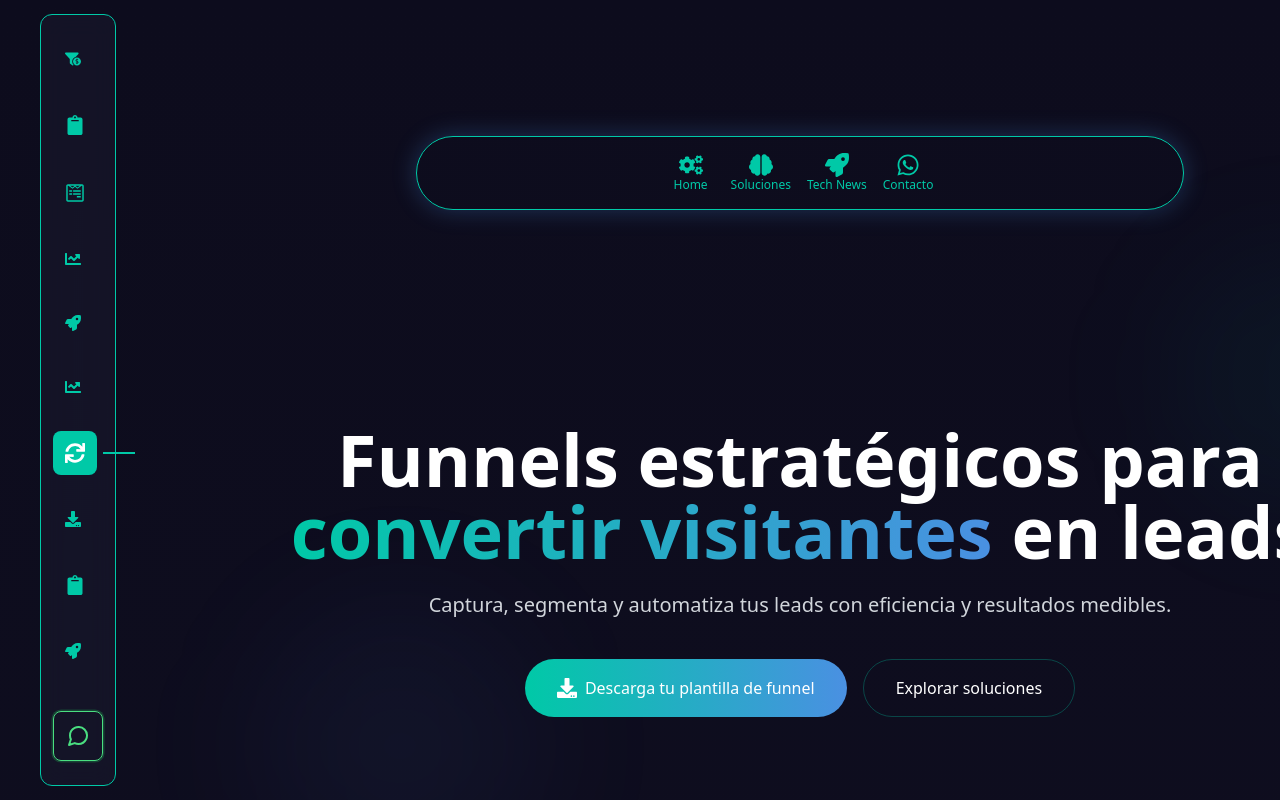
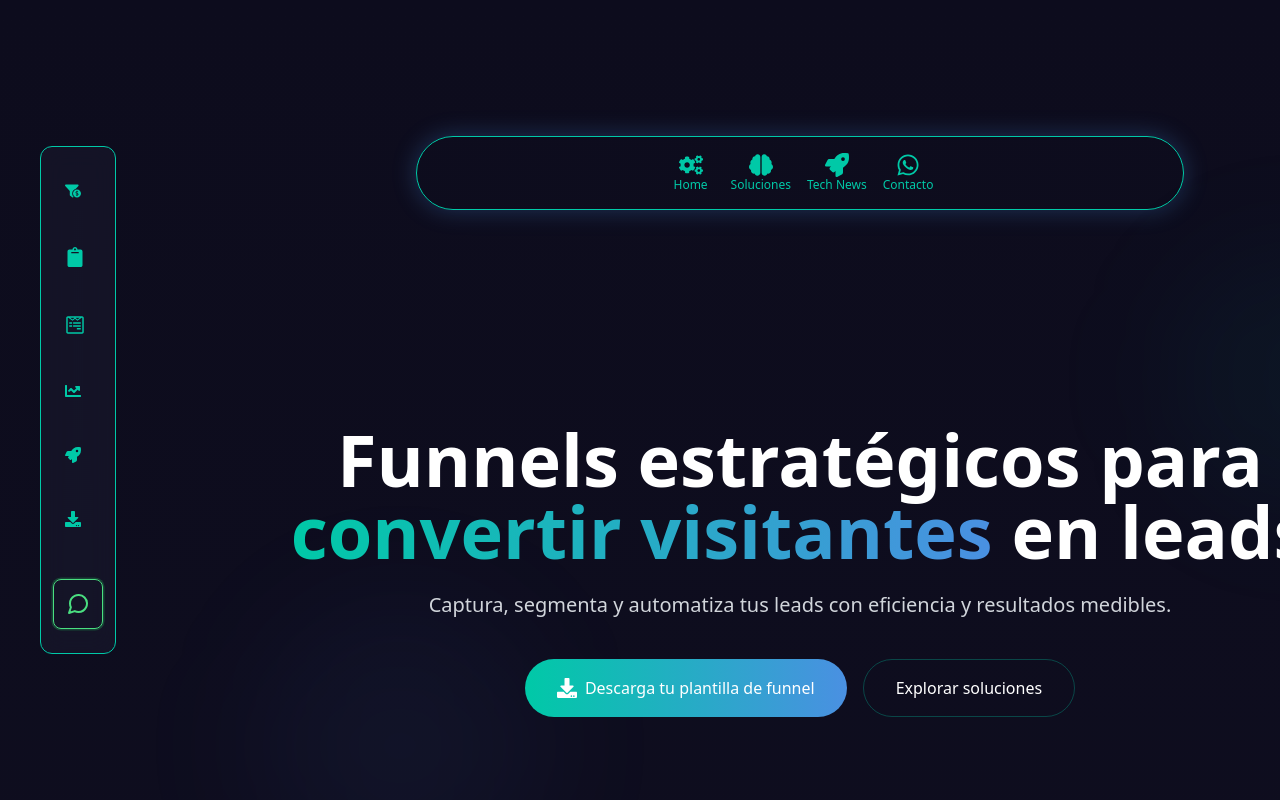
Before and after one commit to deivipluss/landing, a Next.js app: page /funnels-leads in a window 1280 px wide. Shown: the top 800 px of the page. Built offline with nearby package versions, Linux system fonts and the light colour scheme.

Commit message:
Reducción de íconos en sidebar a 6 + WhatsApp (7 en total) en páginas de funnels y entrenamiento ejecutivo

```diff
--- a/app/entrenamiento-ejecutivo/page.tsx
+++ b/app/entrenamiento-ejecutivo/page.tsx
@@ -73,10 +73,6 @@ export default function EntrenamientoEjecutivoPage() {
     { id:'services', label:'Servicios', icon:<FaUsersCog size={20}/> },
     { id:'impact', label:'Impacto', icon:<FaChartLine size={20}/> },
     { id:'roadmap', label:'Roadmap', icon:<FaChartBar size={20}/> },
-    { id:'trust', label:'Confianza', icon:<FaHandsHelping size={20}/> },
-    { id:'persuasion', label:'Persuasión', icon:<FaLightbulb size={20}/> },
-    { id:'leadMagnet', label:'Lead Magnet', icon:<FaClipboardList size={20}/> },
-    { id:'faq', label:'FAQ', icon:<FiHelpCircle size={20}/> },
     { id:'final', label:'Contacto', icon:<FaArrowUp size={20}/> },
   ];
 
--- a/app/funnels-leads/page.tsx
+++ b/app/funnels-leads/page.tsx
@@ -74,11 +74,7 @@ export default function Page() {
     { id: 'services', label: 'Servicios', icon: <FaWpforms size={20} /> },
     { id: 'metrics', label: 'Métricas', icon: <FaChartLine /> },
     { id: 'roadmap', label: 'Roadmap', icon: <FaRocket /> },
-    { id: 'trust', label: 'Confianza', icon: <FaChartLine /> },
-    { id: 'persuasion', label: 'Persuasión', icon: <FaSync size={20} /> },
-    { id: 'leadMagnet', label: 'Lead Magnet', icon: <FaDownload /> },
-    { id: 'faq', label: 'FAQ', icon: <FaClipboard size={20} /> },
-    { id: 'final', label: 'Contacto', icon: <FaRocket /> },
+    { id: 'final', label: 'Contacto', icon: <FaDownload /> },
   ];
 
   return (
```
